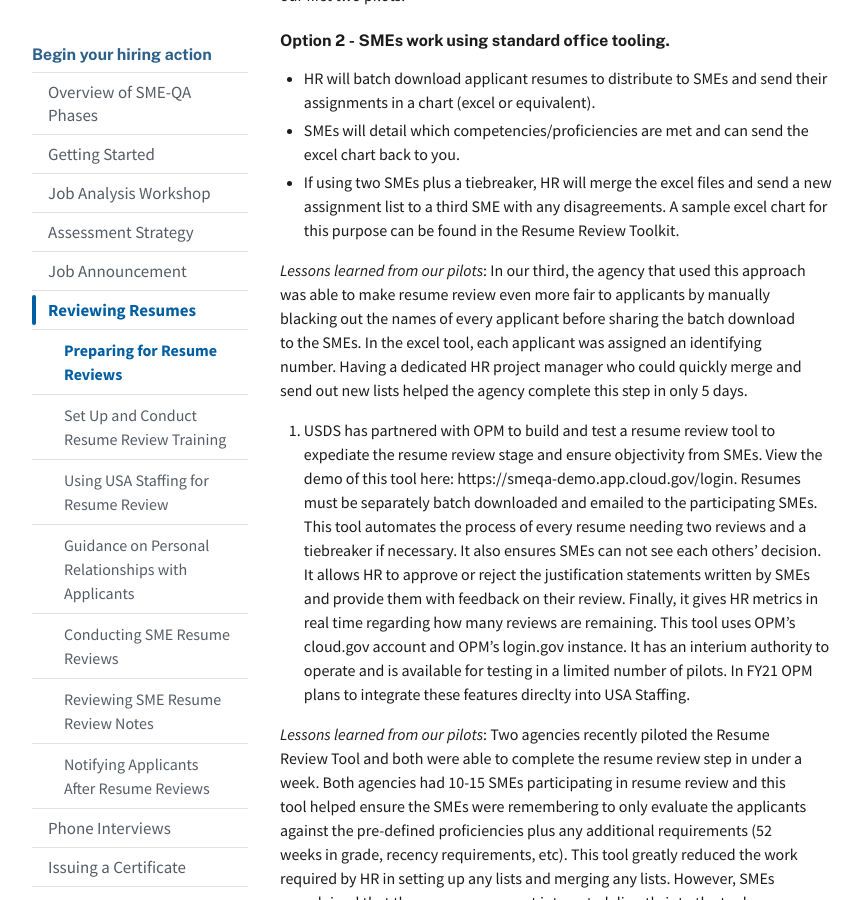
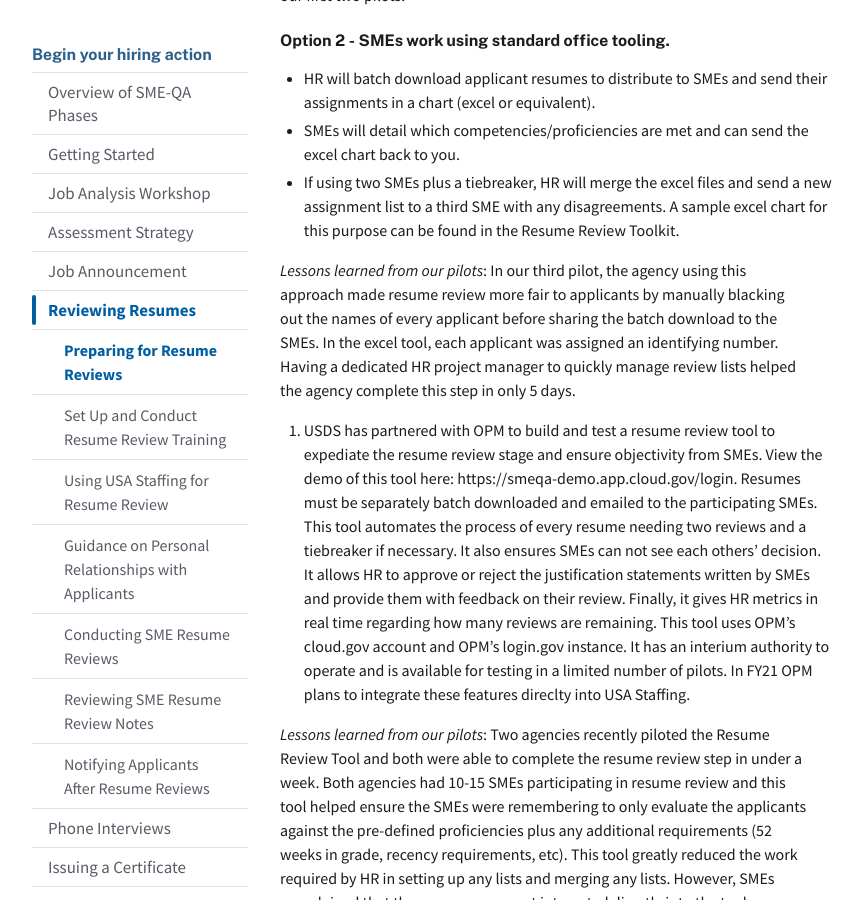
Before and after one commit to usds/SME-QA-Website, a Jekyll site: the page built from pages/phases/reviewing-resumes/prep.md, in a window 1280 px wide and 900 px high, scrolled down 1332 px. Shown: the whole window, without its empty margins (128-991 px from the left). Built offline with Jekyll 4.4.1, drawn with Linux system fonts in a browser that asks for light colours.

Commit message:
Update pages/phases/reviewing-resumes/prep.md
Co-authored-by: Will Slack <wslack@users.noreply.github.com>

```diff
--- a/pages/phases/reviewing-resumes/prep.md
+++ b/pages/phases/reviewing-resumes/prep.md
@@ -34,7 +34,7 @@ You will create talent acquisition system accounts for your SMEs to access resum
 - SMEs will detail which competencies/proficiencies are met and can send the excel chart back to you.
 - If using two SMEs plus a tiebreaker, HR will merge the excel files and send a new assignment list to a third SME with any disagreements.  A sample excel chart for this purpose can be found in the Resume Review Toolkit.
 
-*Lessons learned from our pilots*:  In our third, the agency that used this approach was able to make resume review even more fair to applicants by manually blacking out the names of every applicant before sharing the batch download to the SMEs. In the excel tool, each applicant was assigned an identifying number. Having a dedicated HR project manager who could quickly merge and send out new lists helped the agency complete this step in only 5 days.
+*Lessons learned from our pilots*:  In our third pilot, the agency using this approach made resume review more fair to applicants by manually blacking out the names of every applicant before sharing the batch download to the SMEs. In the excel tool, each applicant was assigned an identifying number. Having a dedicated HR project manager to quickly manage review lists helped the agency complete this step in only 5 days.
 
 3. USDS has partnered with OPM to build and test a resume review tool to expediate the resume review stage and ensure objectivity from SMEs. View the demo of this tool here: https://smeqa-demo.app.cloud.gov/login. Resumes must be separately batch downloaded and emailed to the participating SMEs. This tool automates the process of every resume needing two reviews and a tiebreaker if necessary. It also ensures SMEs can not see each others' decision. It allows HR to approve or reject the justification statements written by SMEs and provide them with feedback on their review. Finally, it gives HR metrics in real time regarding how many reviews are remaining.  This tool uses OPM's cloud.gov account and OPM's login.gov instance. It has an interium authority to operate and is available for testing in a limited number of pilots. In FY21 OPM plans to integrate these features direclty into USA Staffing.
 
```
